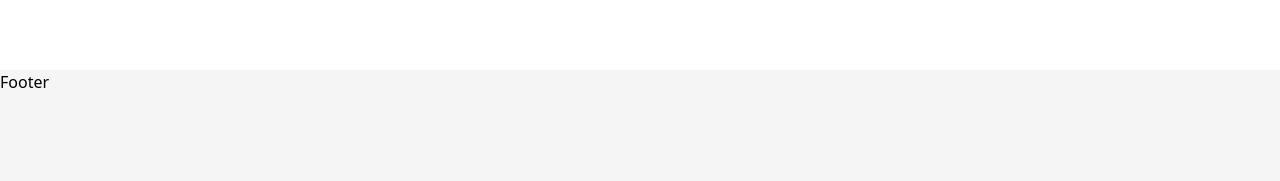
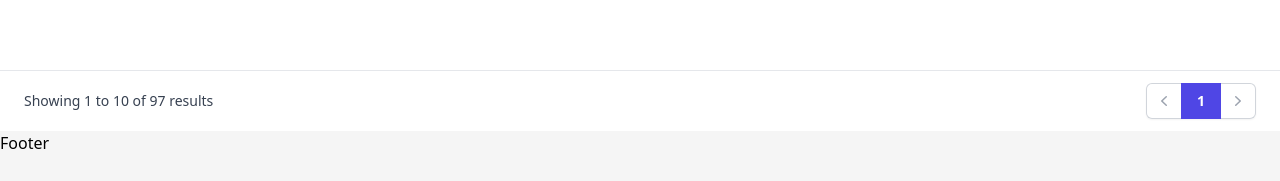
Before and after one commit to keshav9761/E-commerce, a React (Create React App) app: page /productlist in a window 1280 px wide. Shown: the part 290-471 px from the top of the page. Built offline with nearby package versions, Linux system fonts and the light colour scheme; no server answers.

Commit message:
create pagination

```diff
--- a/src/App.css
+++ b/src/App.css
@@ -1,6 +1,21 @@
 #name{
-    -webkit-text-stroke: 1px #000;
-    color: transparent;
+    -webkit-text-stroke: 1.5px red;
+    /* color: transparent; */
+    margin: 0;
     font-size:revert;
-    font-weight: 900;
+    font-weight: 700;
 }
+
+#box{
+    overflow: hidden;
+}
+#box-img{
+    width: 100%;
+    height: 100%;
+    object-fit:cover;
+    transition: all 1s ease-in-out;
+}
+#box:hover img{
+    scale: 1.2;
+
+}
--- a/src/Components/Header.js
+++ b/src/Components/Header.js
@@ -1,6 +1,6 @@
 import { Fragment } from 'react'
 import { Disclosure, Menu, Transition } from '@headlessui/react'
-import { Bars3Icon, ShoppingCartIcon, XMarkIcon } from '@heroicons/react/24/outline'
+import { Bars3Icon, ShoppingCartIcon, XMarkIcon} from '@heroicons/react/24/outline'
 import { Link } from 'react-router-dom'
 
 const navigation = [
--- a/src/Pages/Cart/Redux/cartSlice.js
+++ b/src/Pages/Cart/Redux/cartSlice.js
@@ -45,13 +45,17 @@ const cartSlice = createSlice({
       .addCase(cartsFetch.fulfilled, (state, action) => {
         const product = action.payload;
         const existingItem = state.cartItems.find(item => item.id === product.id);
+
         if (existingItem) {
           existingItem.quantity++;
-        } else {
+          toast.warning(`increase quntity ${state.cartItems[existingItem]}`, { position: "buttom-right" })
+        }
+        else {
           state.cartItems.push({ ...product, quantity: 1 });
+          toast.success(`added ${product?.title}`, { position: "top-right" })
         }
         state.status = 'succeeded'
-        console.log("cart",action)
+        console.log("cart", action)
       })
       .addCase(cartsFetch.rejected, (state, action) => {
         state.loading = false;
--- /dev/null
+++ b/src/Pages/Pagination.js
@@ -0,0 +1,62 @@
+import { ChevronLeftIcon, ChevronRightIcon } from '@heroicons/react/20/solid'
+
+const items = [
+    { id: 1, title: 'Back End Developer', department: 'Engineering', type: 'Full-time', location: 'Remote' },
+    { id: 2, title: 'Front End Developer', department: 'Engineering', type: 'Full-time', location: 'Remote' },
+    { id: 3, title: 'User Interface Designer', department: 'Design', type: 'Full-time', location: 'Remote' },
+]
+
+export default function Example() {
+    return (
+        <div className="flex items-center justify-between border-t border-gray-200 bg-white px-4 py-3 sm:px-6">
+            <div className="flex flex-1 justify-between sm:hidden">
+                <a
+                    href="#"
+                    className="relative inline-flex items-center rounded-md border border-gray-300 bg-white px-4 py-2 text-sm font-medium text-gray-700 hover:bg-gray-50"
+                >
+                    Previous
+                </a>
+                <a
+                    href="#"
+                    className="relative ml-3 inline-flex items-center rounded-md border border-gray-300 bg-white px-4 py-2 text-sm font-medium text-gray-700 hover:bg-gray-50"
+                >
+                    Next
+                </a>
+            </div>
+            <div className="hidden sm:flex sm:flex-1 sm:items-center sm:justify-between">
+                <div>
+                    <p className="text-sm text-gray-700">
+                        Showing <span className="font-medium">1</span> to <span className="font-medium">10</span> of{' '}
+                        <span className="font-medium">97</span> results
+                    </p>
+                </div>
+                <div>
+                    <nav className="isolate inline-flex -space-x-px rounded-md shadow-sm" aria-label="Pagination">
+                        <a
+                            href="#"
+                            className="relative inline-flex items-center rounded-l-md px-2 py-2 text-gray-400 ring-1 ring-inset ring-gray-300 hover:bg-gray-50 focus:z-20 focus:outline-offset-0"
+                        >
+                            <span className="sr-only">Previous</span>
+                            <ChevronLeftIcon className="h-5 w-5" aria-hidden="true" />
+                        </a>
+                        {/* Current: "z-10 bg-indigo-600 text-white focus-visible:outline focus-visible:outline-2 focus-visible:outline-offset-2 focus-visible:outline-indigo-600", Default: "text-gray-900 ring-1 ring-inset ring-gray-300 hover:bg-gray-50 focus:outline-offset-0" */}
+                        <a
+                            href="#"
+                            aria-current="page"
+                            className="relative z-10 inline-flex items-center bg-indigo-600 px-4 py-2 text-sm font-semibold text-white focus:z-20 focus-visible:outline focus-visible:outline-2 focus-visible:outline-offset-2 focus-visible:outline-indigo-600"
+                        >
+                            1
+                        </a>
+                        <a
+                            href="#"
+                            className="relative inline-flex items-center rounded-r-md px-2 py-2 text-gray-400 ring-1 ring-inset ring-gray-300 hover:bg-gray-50 focus:z-20 focus:outline-offset-0"
+                        >
+                            <span className="sr-only">Next</span>
+                            <ChevronRightIcon className="h-5 w-5" aria-hidden="true" />
+                        </a>
+                    </nav>
+                </div>
+            </div>
+        </div>
+    )
+}
--- a/src/Pages/Products/ProductList.js
+++ b/src/Pages/Products/ProductList.js
@@ -1,8 +1,10 @@
+import '../../App.css'
 import { useCallback, useEffect, useState } from "react";
 import { Link } from "react-router-dom";
 import services from "./Services/servies";
 import { useDispatch, useSelector } from "react-redux";
-
+import { StarIcon } from '@heroicons/react/24/outline'
+import Pagination from '../Pagination'
 export default function ProductList() {
 
   const [searchQuery, setSearchQuery] = useState("");
@@ -48,8 +50,8 @@ export default function ProductList() {
               }
             })?.map((product, i) => (
               <Link to={`/productdetail/${product.id}`}>
-                <div key={product.id} className="group relative">
-                  <div className="aspect-h-1 aspect-w-1 w-full overflow-hidden rounded-md bg-gray-200 lg:aspect-none group-hover:opacity-75 lg:h-80">
+                <div key={product.id} className="group relative border-solid border-2 p-2 border-gray-200">
+                  <div className="aspect-h-1 aspect-w-1 w-full overflow-hidden rounded-md bg-gray-200 lg:aspect-none group-hover:opacity-75 lg:h-80" id='box'>
                     <img
                       src={product?.thumbnail}
                       // alt={product.thumbnail}
@@ -64,13 +66,22 @@ export default function ProductList() {
                           {product?.title}
                         </div>
                       </h3>
+                      {/* <p className="mt-1 text-sm text-gray-500">
+                      <StarIcon className='w-6 h-6 inline'></StarIcon>
+                      <span className='mt-11'></span>{product.rating}
+                      </p> */}
                       <p className="mt-1 text-sm text-gray-500">
                         {product.brand}
                       </p>
                     </div>
-                    <p className="text-sm font-medium text-gray-900">
-                      Rs.{product.price}
-                    </p>
+                    <div>
+                      <p className="text-sm font-medium text-gray-400 line-through decoration-red-700">
+                        Rs.{product.price}
+                      </p>
+                      <p className="text-sm font-medium text-gray-900">
+                        Dis.{Math.round(product?.price * (1 - product?.discountPercentage / 100))}
+                      </p>
+                    </div>
                   </div>
                   <div className="flex flex-col items-center justify-center">
                   </div>
@@ -79,7 +90,10 @@ export default function ProductList() {
             ))}
           </div>
         </div>
+      {/*--------------------- pagination--------------------------- */}
+        <Pagination />
       </div>
+
     </>
   );
 }
```
